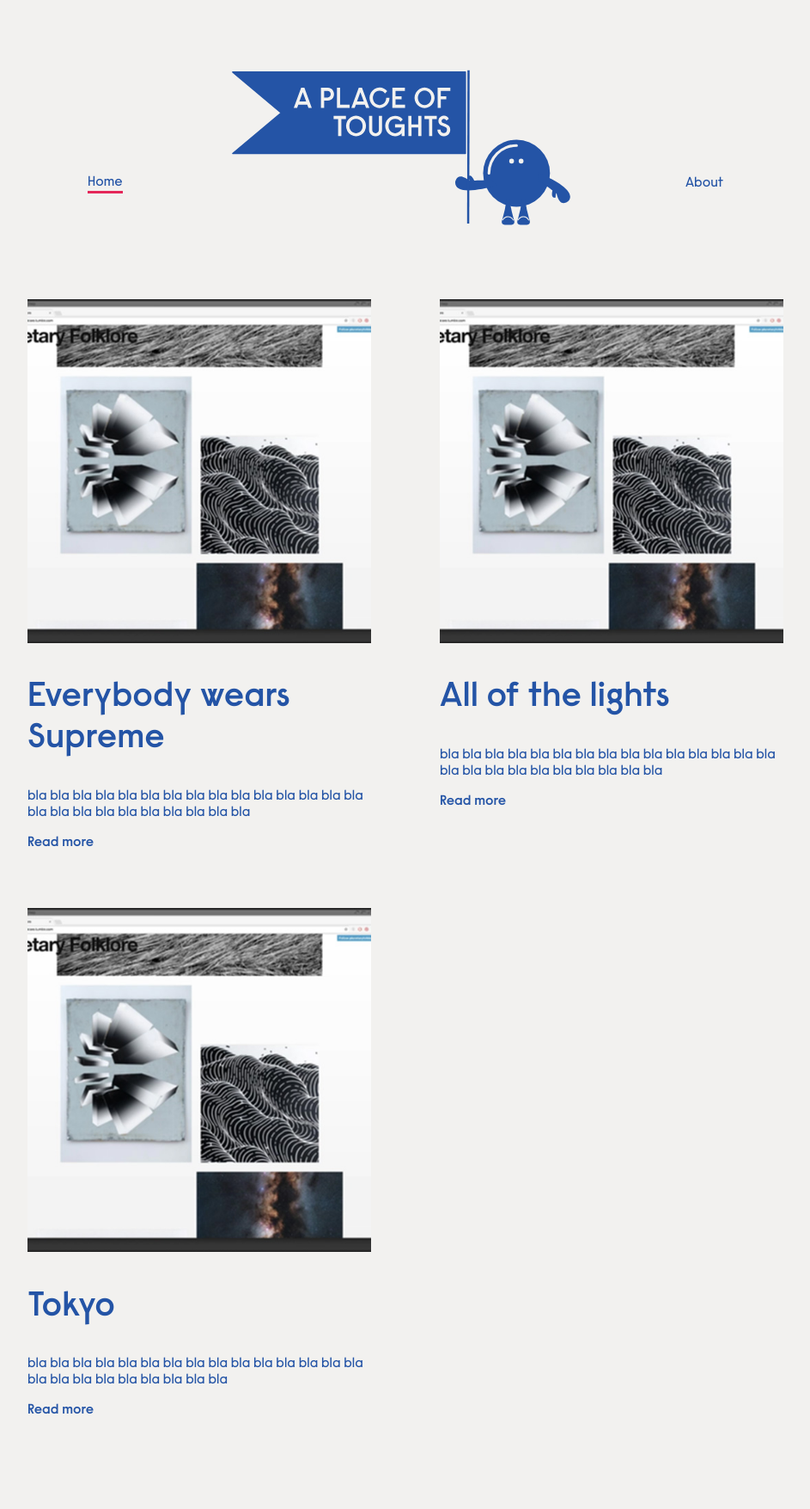
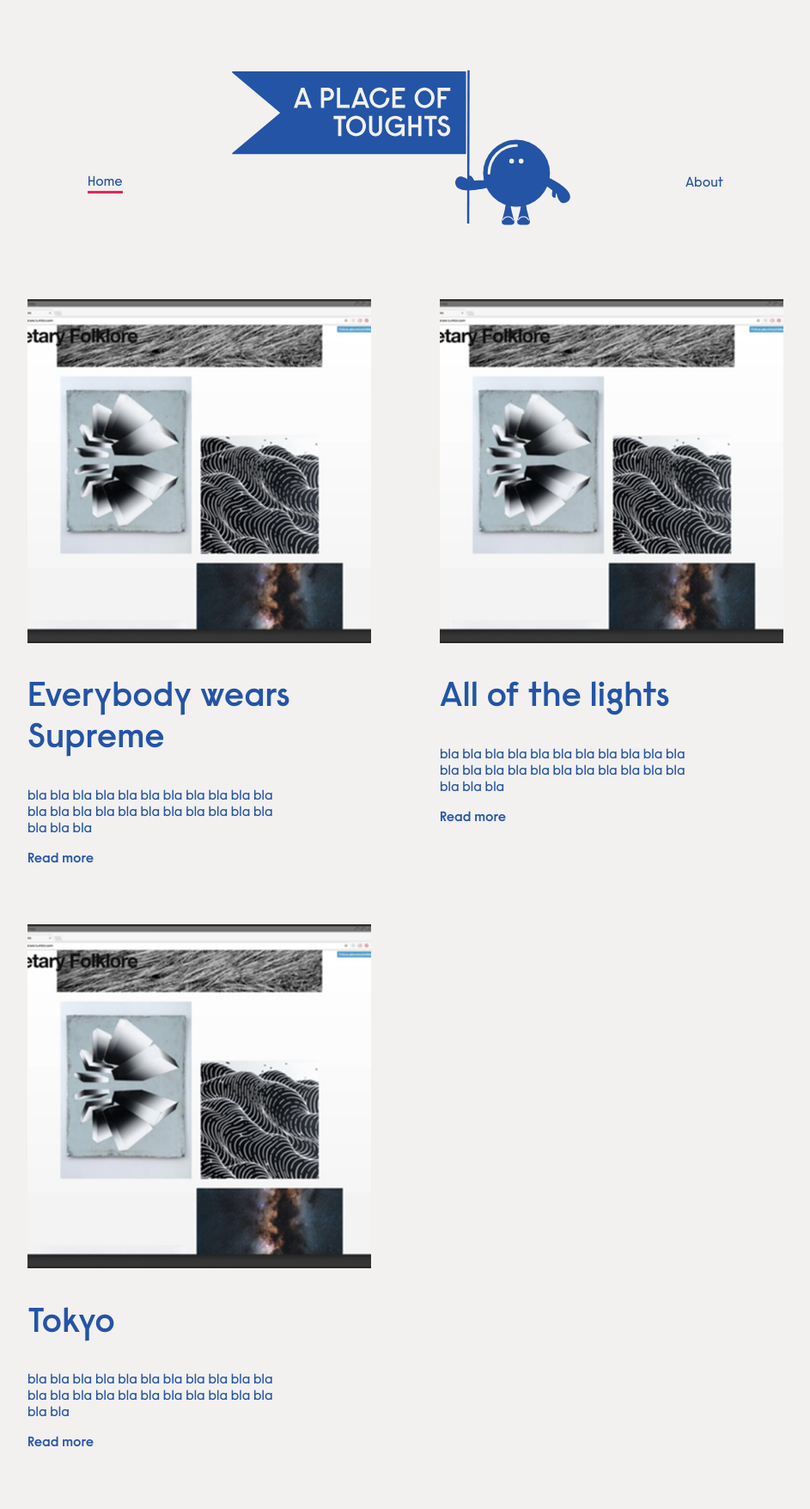
Before and after one commit to emho-lab/journal, a Jekyll site: the page built from index.html, in a window 1280 px wide. Shown: the whole page at 86% size, without its empty margins (168-1111 px from the left). Built offline with Jekyll 4.4.1, drawn with Linux system fonts in a browser that asks for light colours; before the commit the page ends 1716 px from its top, so only the background shows below that.

Commit message:
change breakpoint elements V1b

```diff
--- a/assets/css/app.scss
+++ b/assets/css/app.scss
@@ -190,3 +190,11 @@ img.logo {
     }
 
   }
+
+
+  div.blog-posts p {
+
+    max-width: 300px;
+
+
+  }
```
